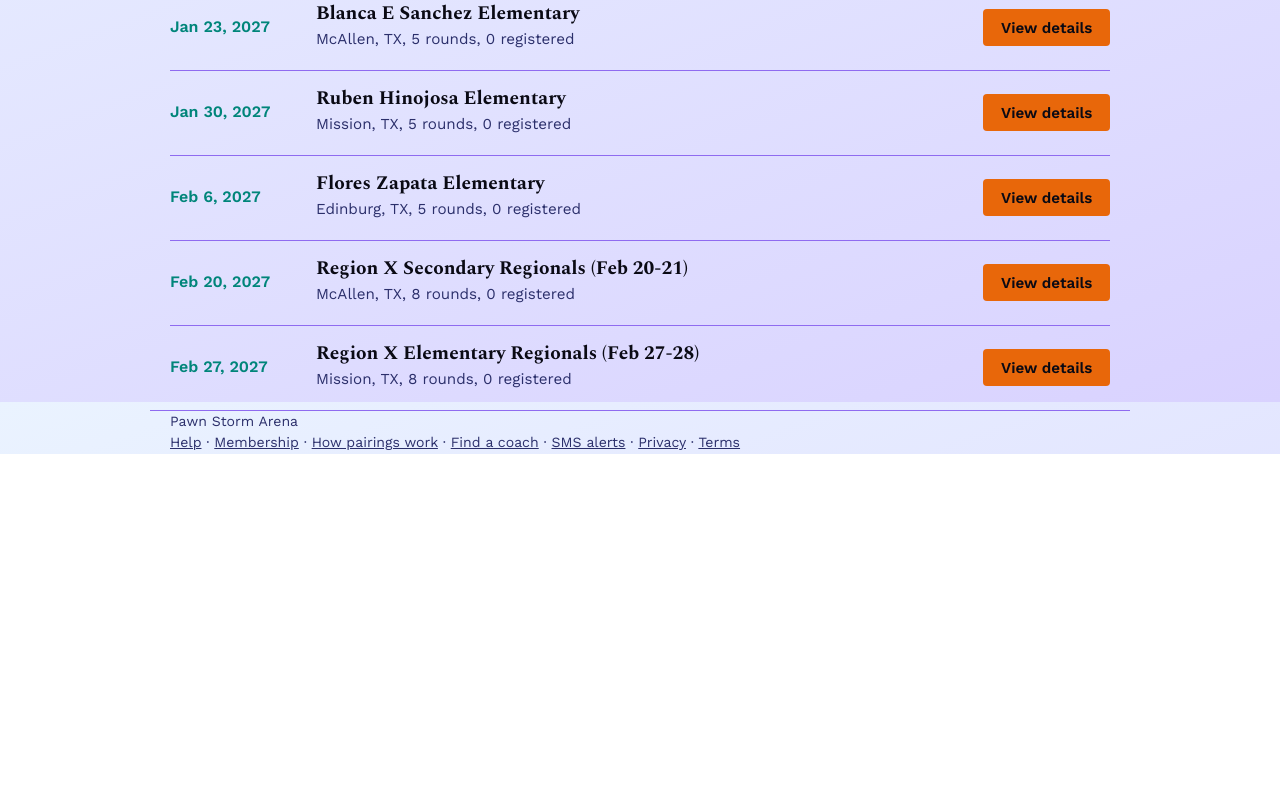
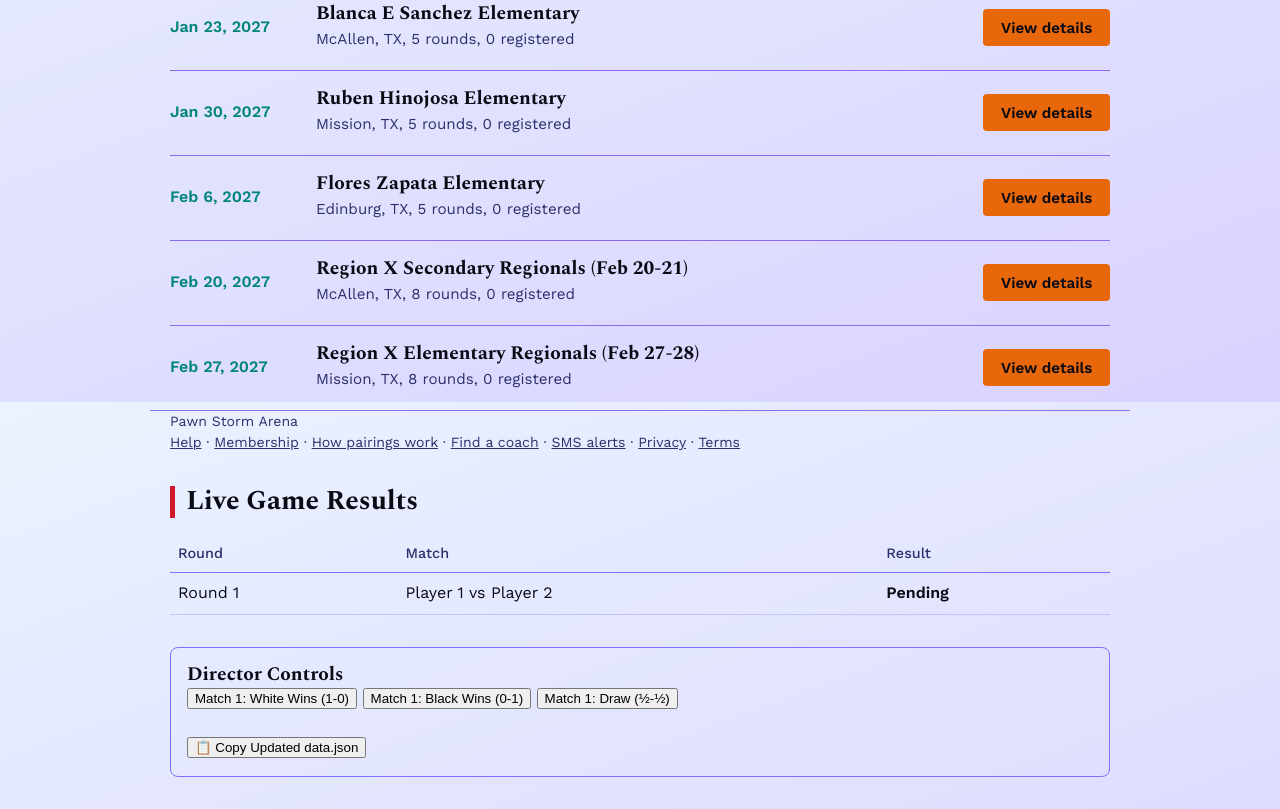
Before and after one commit to arjkrish29-debug/pawn-storm-arena, a plain HTML site: page index.html in a window 1280 px wide. Shown: the part 1198-2007 px from the top of the page. Before the commit the page ends 1652 px from the top, so only its background shows below. Drawn offline with nearby package versions, Linux system fonts and the light colour scheme.

Commit message:
Add live game results section and controls

```diff
--- a/index.html
+++ b/index.html
@@ -343,5 +343,68 @@ syncDb();
 render();
 })();
 </script>
+ <section style="max-width:980px; margin:2rem auto; padding:0 1.25rem;">
+  <h2>Live Game Results</h2>
+  <table style="width:100%; border-collapse:collapse; margin-top:1rem;">
+    <thead>
+      <tr>
+        <th style="text-align:left; padding:8px; border-bottom:1px solid #8070ff;">Round</th>
+        <th style="text-align:left; padding:8px; border-bottom:1px solid #8070ff;">Match</th>
+        <th style="text-align:left; padding:8px; border-bottom:1px solid #8070ff;">Result</th>
+      </tr>
+    </thead>
+    <tbody id="results-list"></tbody>
+  </table>
+
+  <div style="margin-top:2rem; padding:1rem; border:1px solid #8070ff; border-radius:8px;">
+    <h3>Director Controls</h3>
+    <button type="button" onclick="postResult(0, '1-0')">Match 1: White Wins (1-0)</button>
+    <button type="button" onclick="postResult(0, '0-1')">Match 1: Black Wins (0-1)</button>
+    <button type="button" onclick="postResult(0, '½-½')">Match 1: Draw (½-½)</button>
+    <br><br>
+    <button type="button" onclick="copyJSON()">📋 Copy Updated data.json</button>
+  </div>
+</section>
+
+<script>
+  let tournamentData = {};
+
+  async function loadTournamentData() {
+    const response = await fetch('./data.json?t=' + Date.now());
+    tournamentData = await response.json();
+    renderResultsTable();
+  }
+
+  function renderResultsTable() {
+    const resultsList = document.getElementById('results-list');
+    resultsList.innerHTML = '';
+
+    if (!tournamentData.results) return;
+
+    tournamentData.results.forEach(match => {
+      resultsList.innerHTML += `
+        <tr>
+          <td style="padding:8px; border-bottom:1px solid rgba(128,112,255,0.3);">Round ${match.round}</td>
+          <td style="padding:8px; border-bottom:1px solid rgba(128,112,255,0.3);">${match.white} vs ${match.black}</td>
+          <td style="padding:8px; border-bottom:1px solid rgba(128,112,255,0.3);"><strong>${match.score}</strong></td>
+        </tr>
+      `;
+    });
+  }
+
+  function postResult(matchIndex, score) {
+    tournamentData.results[matchIndex].score = score;
+    renderResultsTable();
+  }
+
+  function copyJSON() {
+    const formatted = JSON.stringify(tournamentData, null, 2);
+    navigator.clipboard.writeText(formatted);
+    alert("Copied! Now paste this into data.json on GitHub.");
+  }
+
+  loadTournamentData();
+</script>
+
 </body>
 </html>
```
